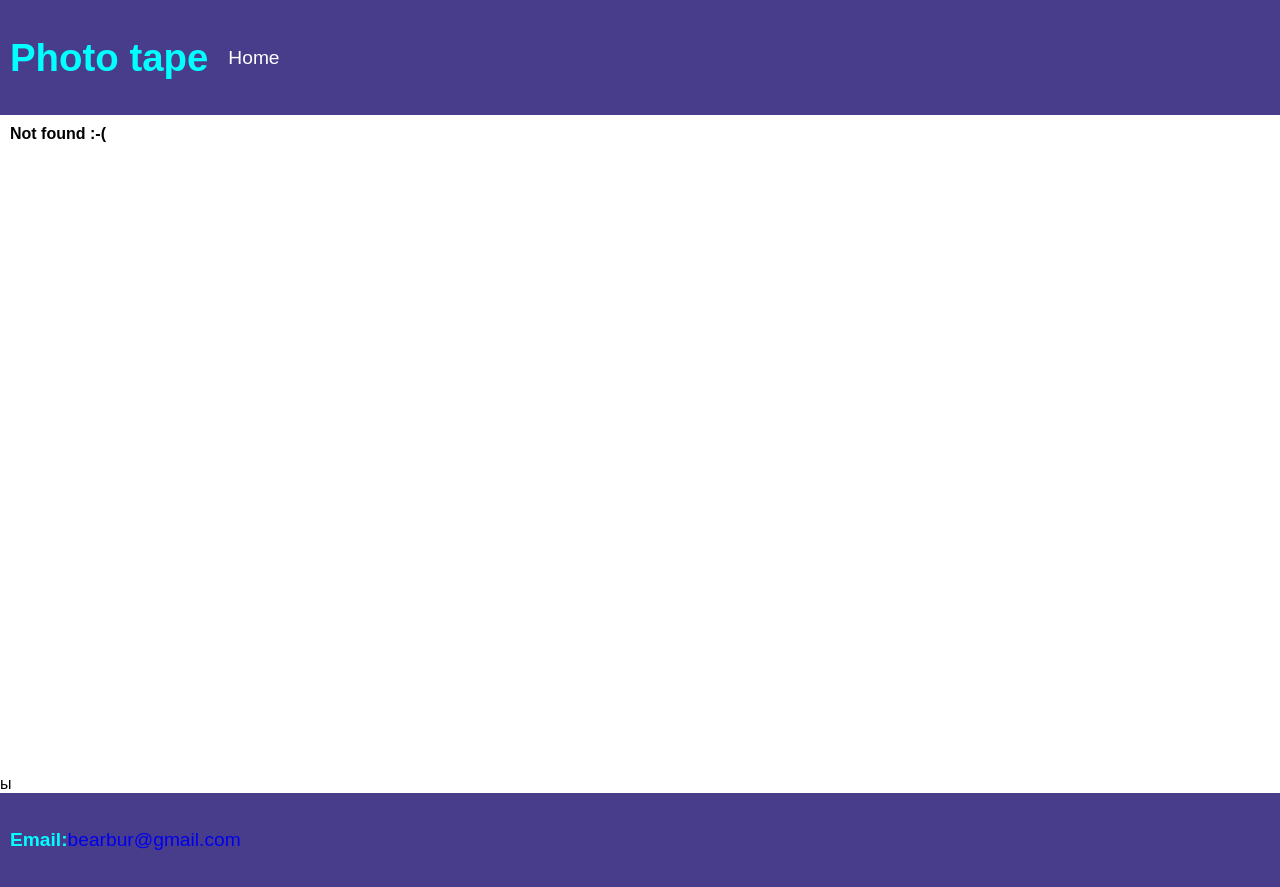
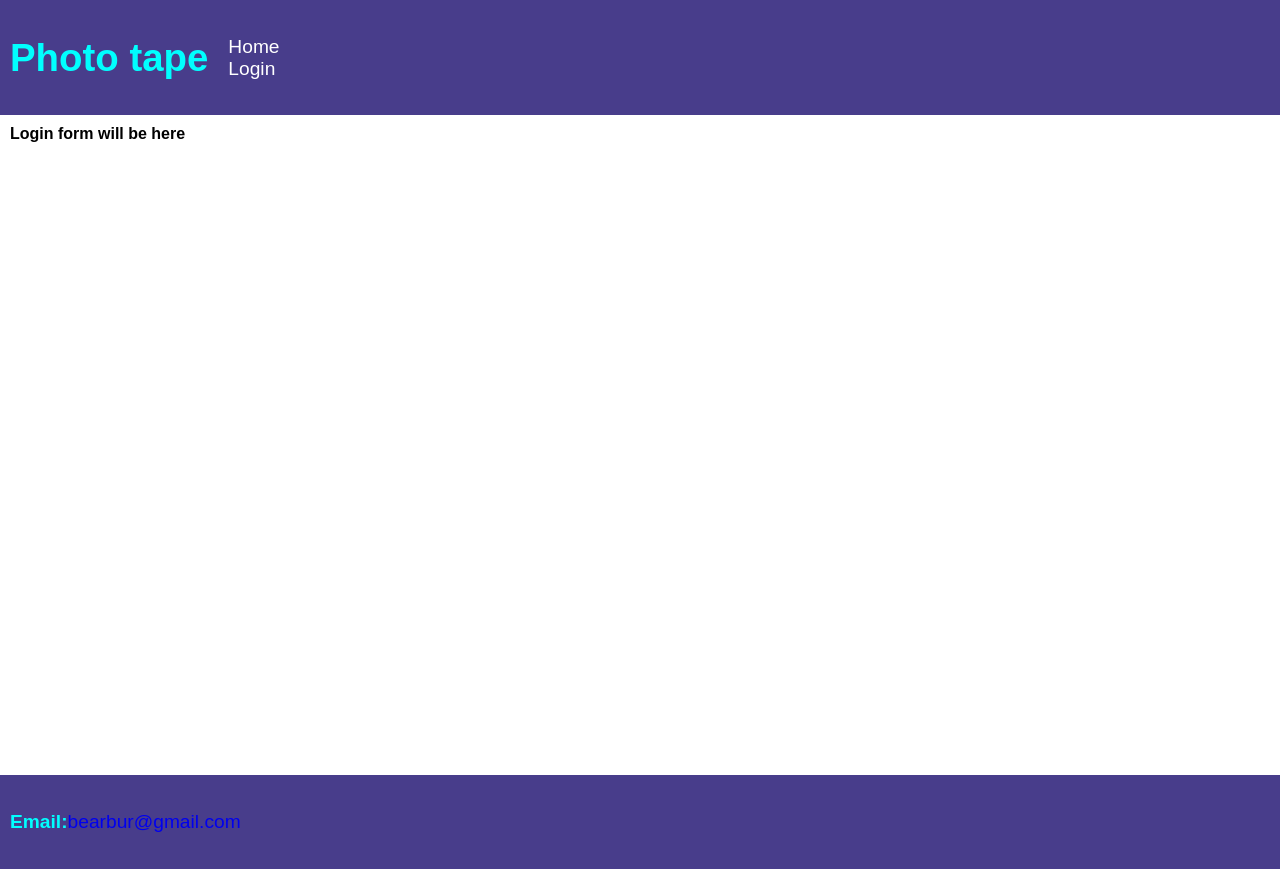
Before and after one commit to bearbur/photo-tape, a React app: page /login in a window 1280 px wide. Before the commit this address led to /error. Built offline with nearby package versions, Linux system fonts and the light colour scheme.

Commit message:
add login route

```diff
--- a/src/core/app.tsx
+++ b/src/core/app.tsx
@@ -3,12 +3,13 @@ import { BrowserRouter as Router } from 'react-router-dom';
 import Routes from './routes';
 import Header from '../components/header';
 import Footer from '../components/footer';
-import { contactsMock, navLinksMock, titleMock } from '../mocks/mock-app';
+import { contactsMock, titleMock } from '../mocks/mock-app';
+import { DEFAULT_NAVIGATION_LINKS } from './constants/pages-contants';
 
 const AppWrapper = ({ children }) => {
     return (
         <div style={{ display: 'flex', flexDirection: 'column' }}>
-            <Header title={titleMock} navLinks={navLinksMock} />
+            <Header title={titleMock} navLinks={DEFAULT_NAVIGATION_LINKS} />
             {children}
             <Footer email={contactsMock.email} />
         </div>
@@ -19,7 +20,7 @@ const App: React.FunctionComponent = () => {
     return (
         <Router>
             <AppWrapper>
-                <Routes />ы
+                <Routes />
             </AppWrapper>
         </Router>
     );
--- /dev/null
+++ b/src/core/constants/pages-contants.ts
@@ -0,0 +1,14 @@
+import { NavLinksInterface } from '../interfaces/pages-interfaces';
+
+export const DEFAULT_NAVIGATION_LINKS: NavLinksInterface[] = [
+    {
+        name: 'Home',
+        url: '/',
+        index: 0,
+    },
+    {
+        name: 'Login',
+        url: '/login',
+        index: 1,
+    }
+];
--- /dev/null
+++ b/src/core/interfaces/pages-interfaces.ts
@@ -0,0 +1,5 @@
+export interface NavLinksInterface {
+    name: string;
+    url: string;
+    index: number;
+}
--- a/src/core/routes.tsx
+++ b/src/core/routes.tsx
@@ -2,10 +2,12 @@ import * as React from 'react';
 import { Route, Switch, Redirect } from 'react-router-dom';
 import Main from '../pages/main';
 import NotFound from '../pages/not-found';
+import Login from '../pages/login';
 
 const Routes: React.FunctionComponent = () => (
     <Switch>
         <Route path="/" exact component={Main} />
+        <Route path="/login" exact component={Login} />
         <Route path="/error" component={NotFound} />
         <Route path="*">
             <Redirect to="/error" />
--- /dev/null
+++ b/src/pages/login.tsx
@@ -0,0 +1,17 @@
+import * as React from 'react';
+
+const Login: React.FunctionComponent = () => {
+
+    return(
+        <main>
+
+            <b>Login form will be here</b>
+
+        </main>
+    )
+
+    }
+
+
+
+export default Login;
```
Also changed, not shown: src/components/header/index.tsx (+6 -3 lines).
